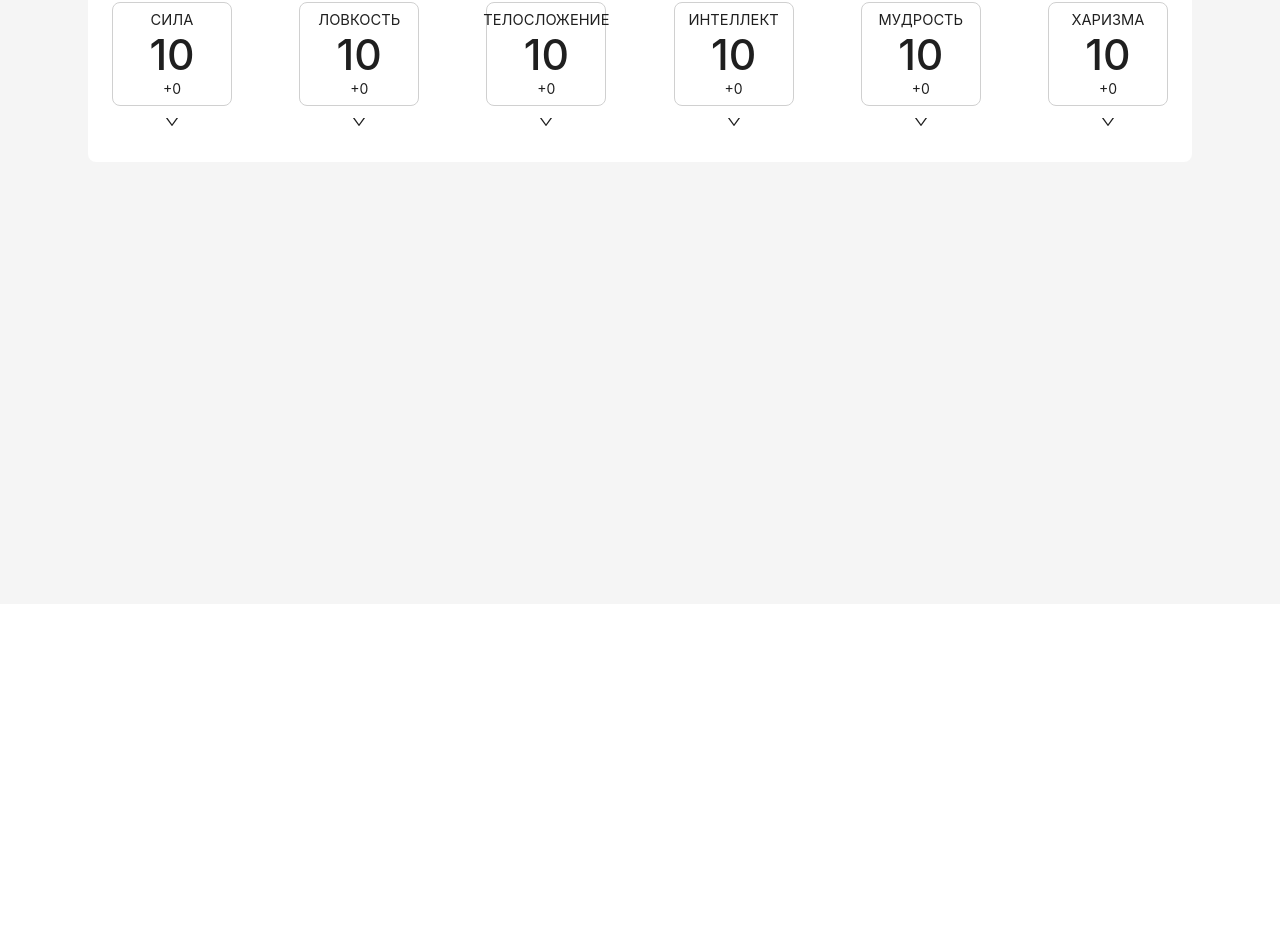
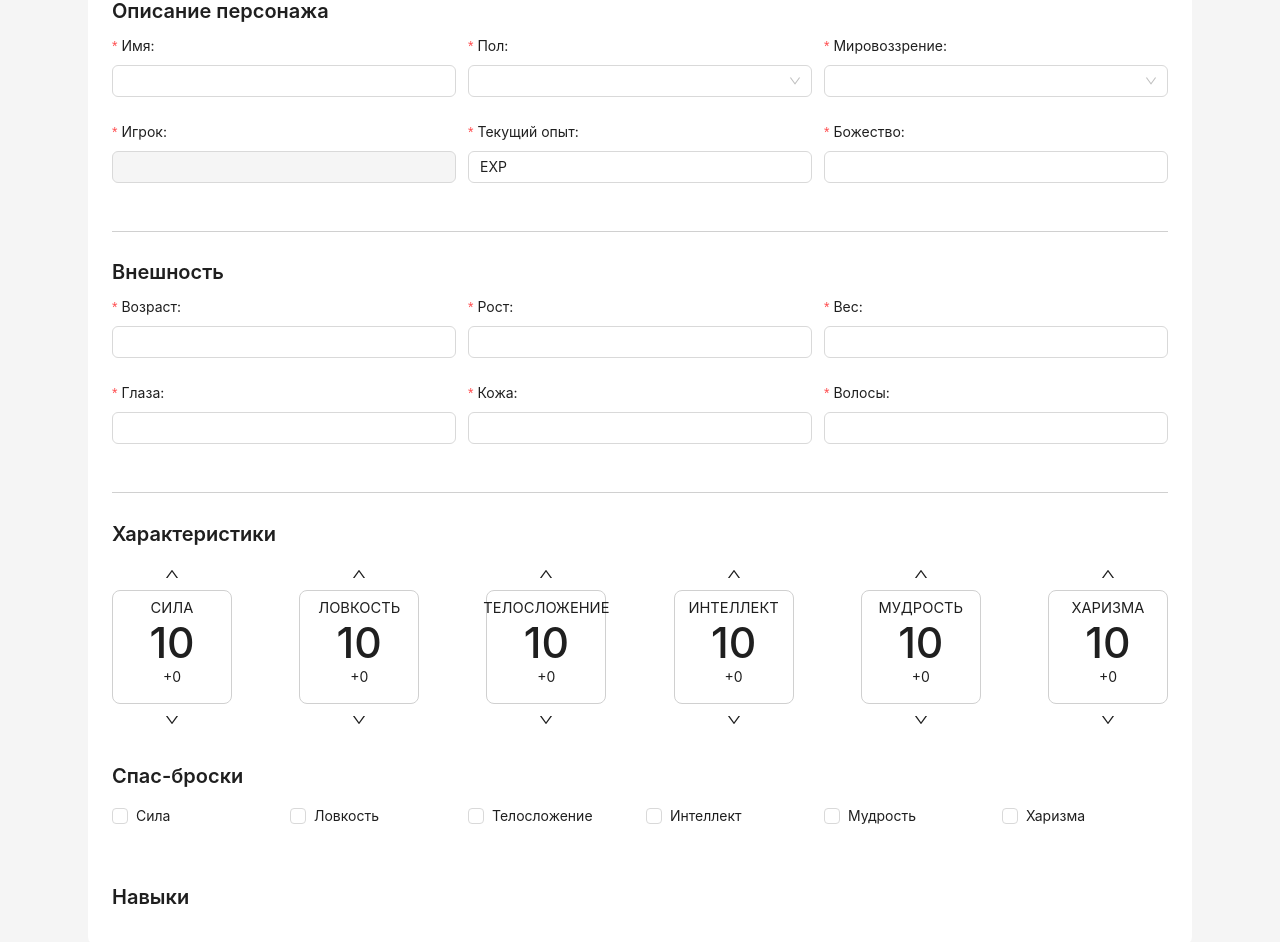
Before and after one commit to SugawaraKoushi/dnd-notes-client-app, a React (Create React App) app: page /characters/new in a window 1280 px wide. Shown: the part 196-1138 px from the top of the page. Before the commit the page ends 800 px from the top, so only its background shows below. Built offline with nearby package versions, Linux system fonts and the light colour scheme.

Commit message:
Add details, appearance and saving throws to new character page

```diff
--- a/src/components/characters/AbilityTile.jsx
+++ b/src/components/characters/AbilityTile.jsx
@@ -19,7 +19,7 @@ const AbilityTile = (props) => {
     };
 
     const onDecrementButtonClick = () => {
-        if (props.value === 0) {
+        if (props.value === 1) {
             return;
         }
 
@@ -39,7 +39,7 @@ const AbilityTile = (props) => {
     };
 
     return (
-        <div>
+        <div style={{ display: "block", heigth: "178px" }}>
             <Button
                 onClick={onIncrementButtonClick}
                 type="outlined"
@@ -54,6 +54,7 @@ const AbilityTile = (props) => {
                     borderRadius: "8px",
                     border: "1px solid #d0d0d0",
                     width: "120px",
+                    height: "114px",
                     padding: "8px",
                 }}
             >
--- a/src/components/characters/NewCharacter.jsx
+++ b/src/components/characters/NewCharacter.jsx
@@ -1,16 +1,22 @@
-import { Flex } from "antd";
+import {
+    Checkbox,
+    Divider,
+    Flex,
+    Form,
+    Input,
+    InputNumber,
+    List,
+    Select,
+    Typography,
+} from "antd";
 import AbilityTile from "./AbilityTile";
 import { useEffect, useState } from "react";
 import { useOutletContext } from "react-router";
 
 const NewCharacter = () => {
+    const { Title } = Typography;
+
     const [setBreadcrumbItems] = useOutletContext();
-
-    useEffect(() => {
-        const items = [{ title: "Персонажи" }, { title: "Новый персонаж" }];
-        setBreadcrumbItems(items);
-    }, []);
-
     const [strength, setStrength] = useState(10);
     const [dexterity, setDexterity] = useState(10);
     const [constitution, setConstitution] = useState(10);
@@ -18,8 +24,134 @@ const NewCharacter = () => {
     const [wisdom, setWisdom] = useState(10);
     const [charisma, setCharisma] = useState(10);
 
+    const sex = [
+        { value: "MALE", label: <span>Мужской</span> },
+        { value: "FEMALE", label: <span>Женский</span> },
+        { value: "OTHER", label: <span>Другое</span> },
+    ];
+
+    const alignments = [
+        { value: "LAWFUL_GOOD", label: <span>Законно-добрый</span> },
+        { value: "NEUTRAL_GOOD", label: <span>Нейтрально-добрый</span> },
+        { value: "CHAOTIC_GOOD", label: <span>Хаотично-добрый</span> },
+        { value: "LAWFUL_NEUTRAL", label: <span>Законно-нейтральный</span> },
+        { value: "NEUTRAL", label: <span>Нейтральный</span> },
+        { value: "CHAOTIC_NEUTRAL", label: <span>Хаотично-добрый</span> },
+        { value: "LAWFUL_EVIL", label: <span>Законно-злой</span> },
+        { value: "NEUTRAL_EVIL", label: <span>Нейтрально-злой</span> },
+        { value: "CHAOTIC_EVIL", label: <span>Хаотично-злой</span> },
+    ];
+
+    const characterDetails = [
+        <Form.Item name="name" label="Имя:" required>
+            <Input />
+        </Form.Item>,
+        <Form.Item name="sex" label="Пол:" required>
+            <Select options={sex} />
+        </Form.Item>,
+        <Form.Item name="alignment" label="Мировоззрение:" required>
+            <Select options={alignments} />
+        </Form.Item>,
+        <Form.Item name="author" label="Игрок:" required>
+            <Input disabled value="Вшадек" />
+        </Form.Item>,
+        <Form.Item name="EXP" label="Текущий опыт:" required>
+            <InputNumber
+                style={{ width: "100%" }}
+                prefix="EXP"
+                min={0}
+                precision={0}
+            />
+        </Form.Item>,
+        <Form.Item name="deity" label="Божество:" required>
+            <Input />
+        </Form.Item>,
+    ];
+
+    const appearance = [
+        <Form.Item name="age" label="Возраст:" required>
+            <Input />
+        </Form.Item>,
+        <Form.Item name="height" label="Рост:" required>
+            <Input />
+        </Form.Item>,
+        <Form.Item name="weight" label="Вес:" required>
+            <Input />
+        </Form.Item>,
+        <Form.Item name="eyes" label="Глаза:" required>
+            <Input />
+        </Form.Item>,
+        <Form.Item name="skin" label="Кожа:" required>
+            <Input />
+        </Form.Item>,
+        <Form.Item name="hair" label="Волосы:" required>
+            <Input />
+        </Form.Item>,
+    ];
+
+    const savingThrows = [
+        <Form.Item name="strengthST">
+            <Checkbox>Сила</Checkbox>
+        </Form.Item>,
+        <Form.Item>
+            <Checkbox>Ловкость</Checkbox>
+        </Form.Item>,
+        <Form.Item>
+            <Checkbox>Телосложение</Checkbox>
+        </Form.Item>,
+        <Form.Item>
+            <Checkbox>Интеллект</Checkbox>
+        </Form.Item>,
+        <Form.Item>
+            <Checkbox>Мудрость</Checkbox>
+        </Form.Item>,
+        <Form.Item>
+            <Checkbox>Харизма</Checkbox>
+        </Form.Item>,
+    ];
+
+    useEffect(() => {
+        const items = [{ title: "Персонажи" }, { title: "Новый персонаж" }];
+        setBreadcrumbItems(items);
+    }, []);
+
     return (
-        <>
+        <Form
+            style={{ lineHeight: "inherit" }}
+            name="character"
+            layout="vertical"
+        >
+            <Title level={4}>Описание персонажа</Title>
+            <List
+                grid={{
+                    gutter: 12,
+                    xs: 1,
+                    sm: 1,
+                    md: 2,
+                    lg: 2,
+                    xl: 3,
+                    xxl: 3,
+                }}
+                dataSource={characterDetails}
+                renderItem={(item) => <List.Item>{item}</List.Item>}
+            />
+            <Divider style={{ borderColor: "#d0d0d0" }} />
+            <Title level={4}>Внешность</Title>
+            <List
+                grid={{
+                    gutter: 12,
+                    xs: 1,
+                    sm: 1,
+                    md: 2,
+                    lg: 2,
+                    xl: 3,
+                    xxl: 3,
+                }}
+                dataSource={appearance}
+                renderItem={(item) => <List.Item>{item}</List.Item>}
+            />
+            <Divider style={{ borderColor: "#d0d0d0" }} />
+            <Title level={4}>Характеристики</Title>
             <Flex wrap gap="small" justify="space-between">
                 <AbilityTile
                     name="сила"
@@ -52,7 +184,23 @@ const NewCharacter = () => {
                     setValue={setCharisma}
                 />
             </Flex>
-        </>
+            <Title level={4}>Спас-броски</Title>
+            <List
+                grid={{
+                    gutter: 12,
+                    xs: 2,
+                    sm: 3,
+                    md: 3,
+                    lg: 6,
+                    xl: 6,
+                    xxl: 6,
+                }}
+                dataSource={savingThrows}
+                renderItem={(item) => <List.Item>{item}</List.Item>}
+            />
+
+            <Title level={4}>Навыки</Title>
+        </Form>
     );
 };
 
```
Also changed, not shown: src/index.css (line endings or trailing spaces).
